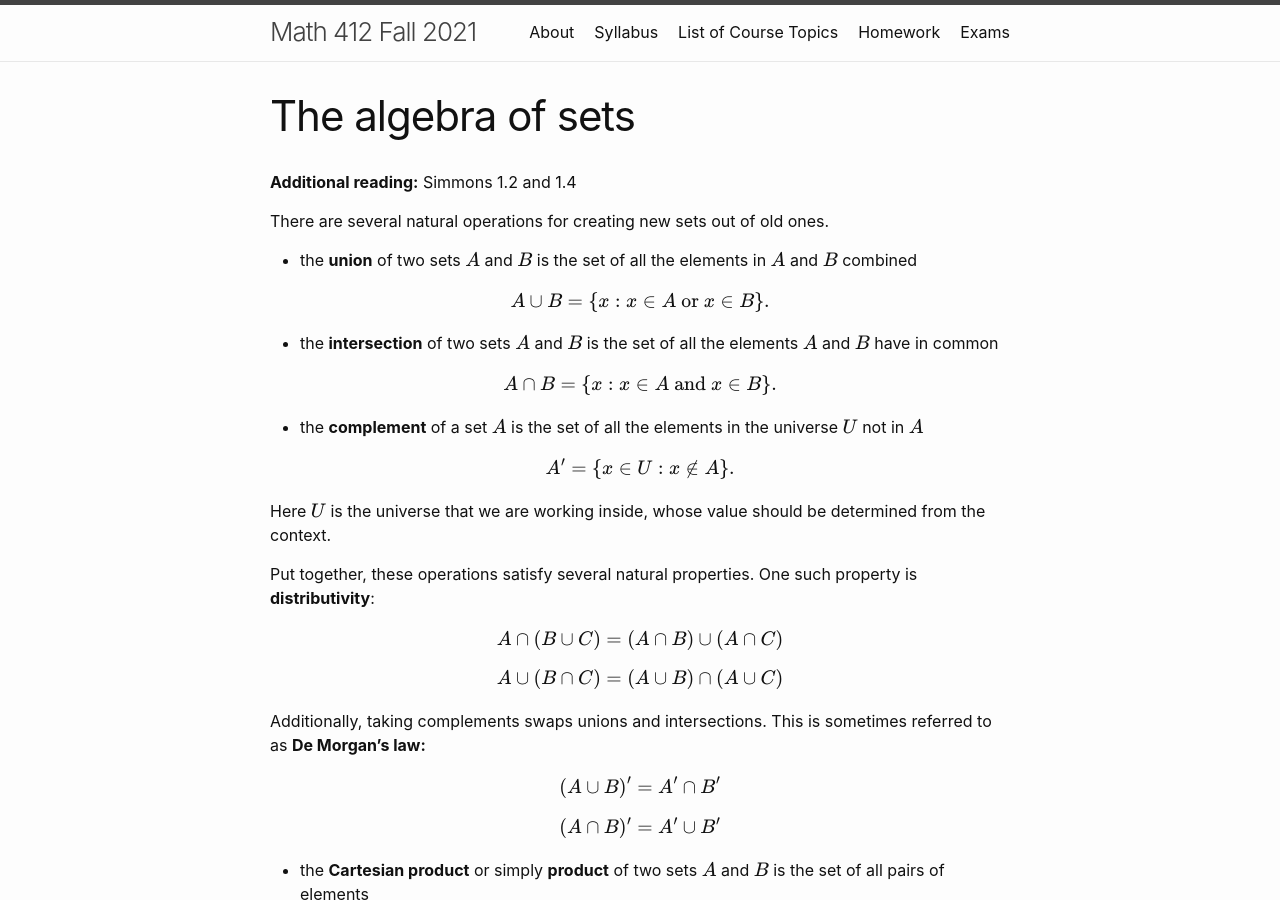
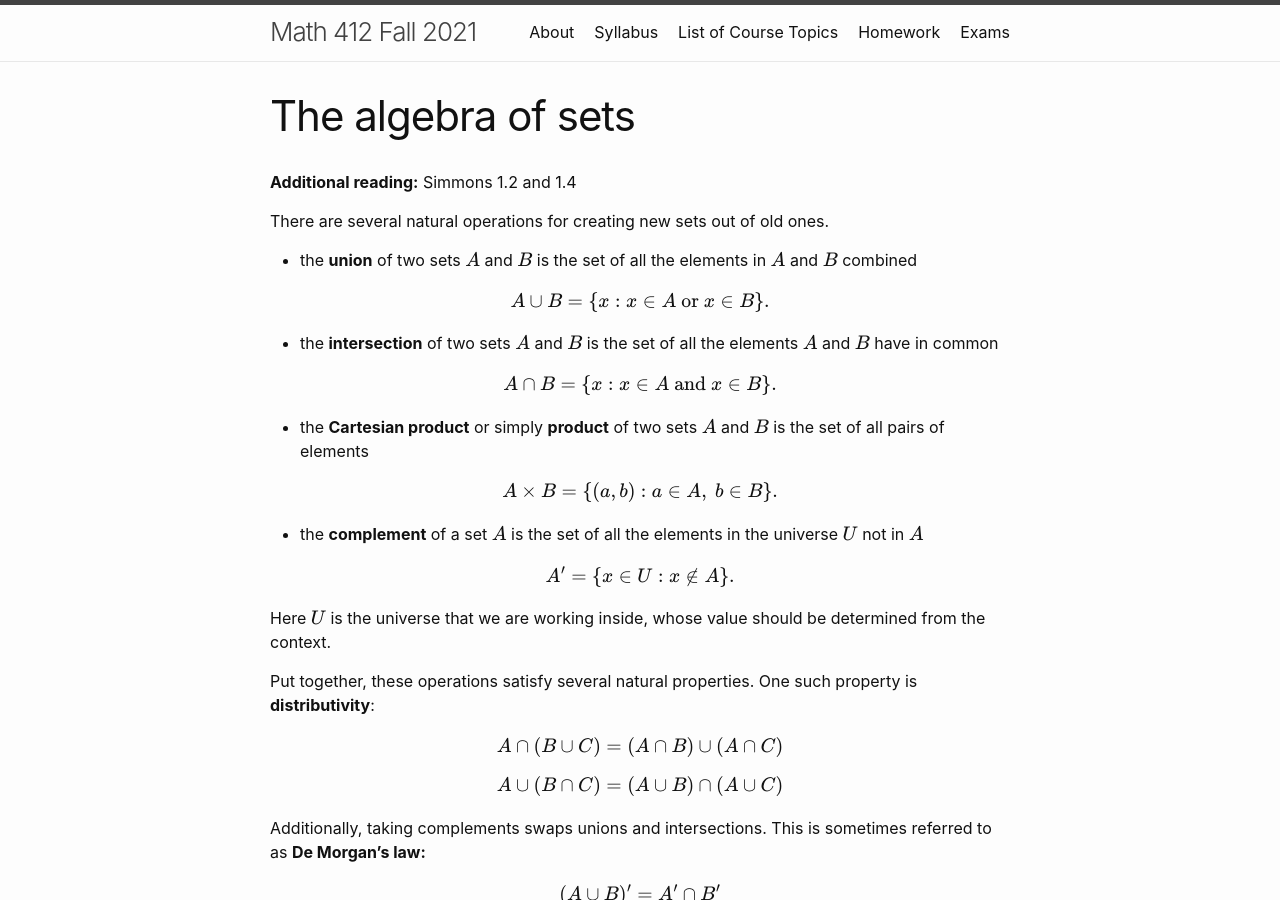
Before and after one commit to wcasper/math414fall2022, a Jekyll site: the page built from _topics/002-set-algebra.md, in a window 1280 px wide and 900 px high. Built offline with Jekyll 4.4.1, drawn with Linux system fonts in a browser that asks for light colours; part of the change alters nothing that is shown; some of the changed text lies outside the part shown.

Commit message:
moved things around

```diff
--- a/_topics/002-set-algebra.md
+++ b/_topics/002-set-algebra.md
@@ -53,6 +53,10 @@ $$A\cup B = \{x: x\in A\ \text{or}\ x\in B\}.$$
 
 $$A\cap B = \{x: x\in A\ \text{and}\ x\in B\}.$$
 
+* the **Cartesian product** or simply **product** of two sets $$A$$ and $$B$$ is the set of all pairs of elements
+
+$$A\times B= \{(a,b): a\in A,\ b\in B\}.$$
+
 * the **complement** of a set $$A$$ is the set of all the elements in the universe $$U$$ not in $$A$$
 
 $$A' = \{x\in U: x\notin A\}.$$
@@ -70,10 +74,6 @@ Additionally, taking complements swaps unions and intersections.  This is someti
 $$(A\cup B)' = A'\cap B'$$
 
 $$(A\cap B)' = A'\cup B'$$
-
-* the **Cartesian product** or simply **product** of two sets $$A$$ and $$B$$ is the set of all pairs of elements
-
-$$A\times B= \{(a,b): a\in A,\ b\in B\}.$$
 
 **Question:** Decide if each of the following statements about algebra with sets is TRUE or FALSE.
 * (A) the complement of $$A'$$ is $$A$$
```
